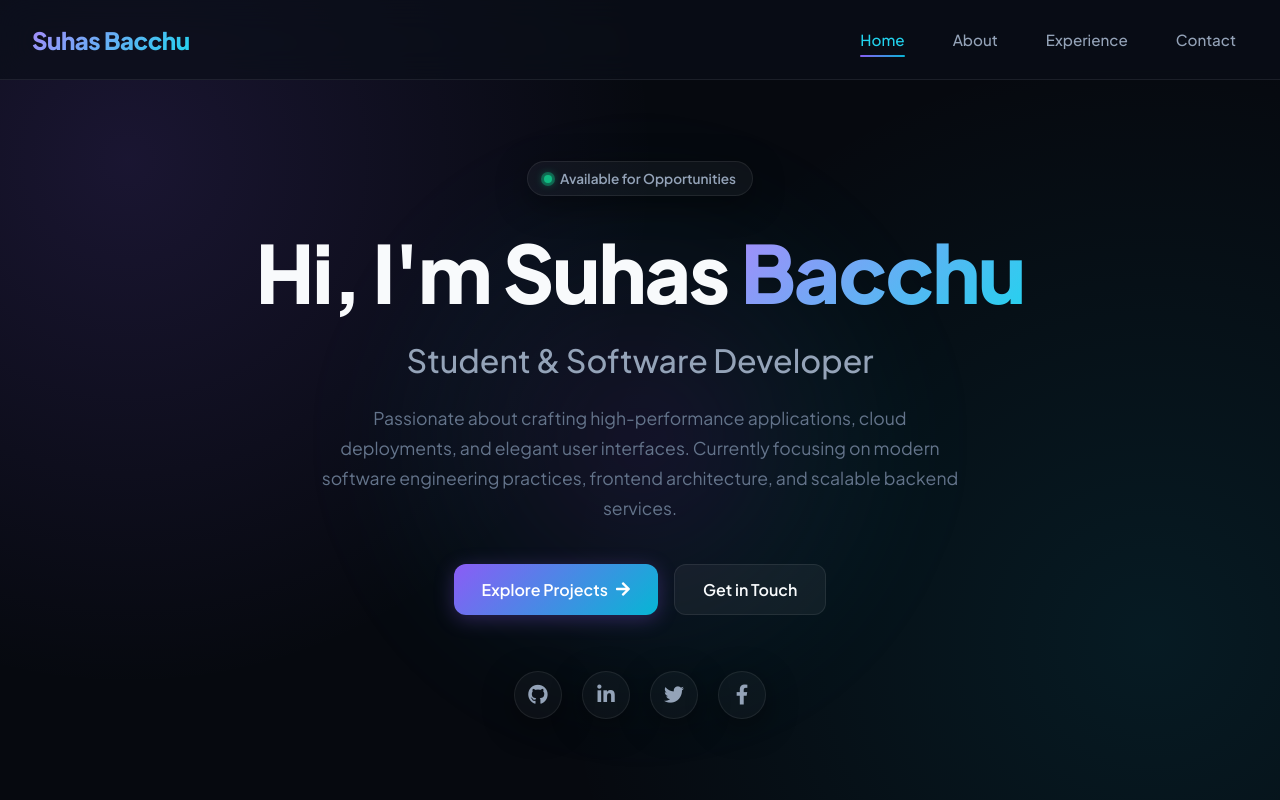
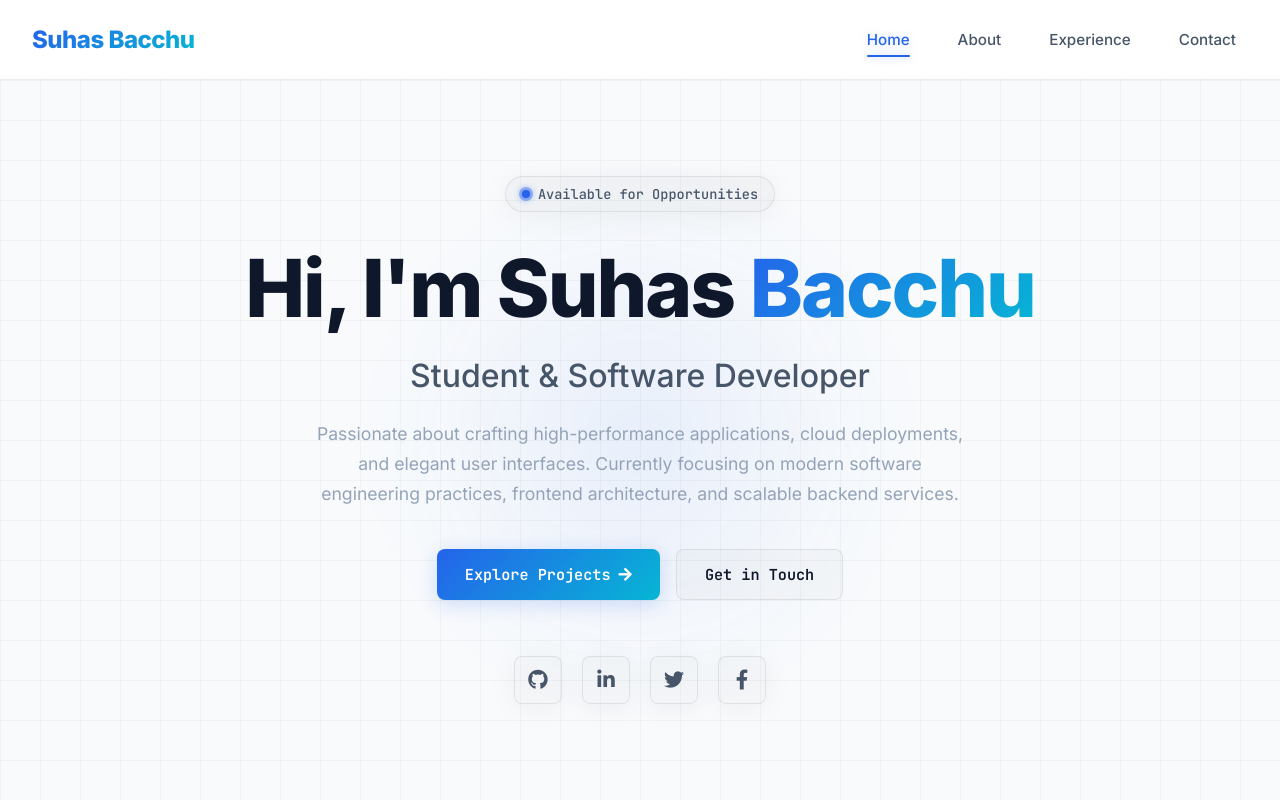
Before and after one commit to sbacchu/suhasbacchu.com, an Angular app: page / in a window 1280 px wide. Built offline with nearby package versions, Linux system fonts and the light colour scheme.

Commit message:
refactor: update typography to Inter and JetBrains Mono and standardize site-wide design tokens and animations

```diff
--- a/src/app/about/about.component.html
+++ b/src/app/about/about.component.html
@@ -3,7 +3,7 @@
     About <span class="gradient-text-span">Me</span>
   </h1>
 
-  <div class="about-grid">
+  <div class="about-grid fade-in-up">
     <!-- Left Column: Bio Card -->
     <div class="bio-card glass-card">
       <div class="avatar-monogram">SB</div>
--- a/src/app/contact/contact.component.html
+++ b/src/app/contact/contact.component.html
@@ -6,7 +6,7 @@
     Have an interesting project or a job opportunity? I'd love to chat. Reach out via email, phone, or copy my details below.
   </p>
 
-  <div class="contact-card glass-card">
+  <div class="contact-card glass-card fade-in-up">
     <!-- Email Item -->
     <div class="contact-item">
       <div class="contact-icon">
--- a/src/app/experience/experience.component.html
+++ b/src/app/experience/experience.component.html
@@ -3,7 +3,7 @@
     My <span class="gradient-text-span">Experience</span>
   </h1>
 
-  <div class="experience-grid">
+  <div class="experience-grid fade-in-up">
     <!-- Work Timeline Column -->
     <div class="timeline-section">
       <h2 class="section-title"><i class="fas fa-briefcase"></i> Work History</h2>
--- a/src/app/home/home.component.html
+++ b/src/app/home/home.component.html
@@ -1,6 +1,6 @@
 <div class="hero-container">
   <div class="glowing-bg"></div>
-  <div class="hero-content">
+  <div class="hero-content fade-in-up">
     <div class="badge">
       <span class="pulse"></span> Available for Opportunities
     </div>
--- a/src/app/home/home.component.scss
+++ b/src/app/home/home.component.scss
@@ -16,7 +16,7 @@
   transform: translate(-50%, -50%);
   width: 600px;
   height: 600px;
-  background: radial-gradient(circle, rgba(139, 92, 246, 0.12) 0%, rgba(6, 182, 212, 0.04) 50%, transparent 70%);
+  background: radial-gradient(circle, rgba(37, 99, 235, 0.08) 0%, transparent 60%);
   z-index: 1;
   pointer-events: none;
   filter: blur(40px);
@@ -32,17 +32,17 @@
   align-items: center;
 }
 
-// Badge
 .badge {
   display: inline-flex;
   align-items: center;
   gap: 0.5rem;
   padding: 0.5rem 1rem;
-  background: rgba(255, 255, 255, 0.04);
+  background: rgba(0, 0, 0, 0.03);
   border: var(--border-glass);
   border-radius: 9999px;
+  font-family: var(--font-mono);
   font-size: 0.85rem;
-  font-weight: 600;
+  font-weight: 500;
   color: var(--color-text-secondary);
   margin-bottom: 2rem;
   box-shadow: var(--shadow-glass);
@@ -51,10 +51,10 @@
     display: inline-block;
     width: 8px;
     height: 8px;
-    background-color: #10b981; // Green pulse
+    background-color: var(--color-primary); // Neon pulse
     border-radius: 50%;
     position: relative;
-    box-shadow: 0 0 8px #10b981;
+    box-shadow: 0 0 8px var(--color-primary);
 
     &::after {
       content: '';
@@ -126,31 +126,32 @@
     align-items: center;
     gap: 0.5rem;
     padding: 0.875rem 1.75rem;
-    font-size: 1rem;
+    font-family: var(--font-mono);
+    font-size: 0.95rem;
     font-weight: 600;
-    border-radius: var(--radius-md);
+    border-radius: var(--radius-sm);
     text-decoration: none;
     transition: var(--transition-smooth);
     cursor: pointer;
 
     &.btn-primary {
       background: var(--gradient-accent);
-      color: #fff;
-      box-shadow: 0 4px 20px rgba(139, 92, 246, 0.3);
+      color: #ffffff;
+      box-shadow: 0 4px 20px rgba(37, 99, 235, 0.2);
 
       &:hover {
         transform: translateY(-2px);
-        box-shadow: 0 6px 24px rgba(139, 92, 246, 0.5);
+        box-shadow: 0 6px 24px rgba(37, 99, 235, 0.35);
       }
     }
 
     &.btn-secondary {
-      background: rgba(255, 255, 255, 0.05);
+      background: rgba(0, 0, 0, 0.02);
       color: var(--color-text-primary);
       border: var(--border-glass);
 
       &:hover {
-        background: rgba(255, 255, 255, 0.1);
+        background: rgba(0, 0, 0, 0.05);
         transform: translateY(-2px);
       }
     }
@@ -168,8 +169,8 @@
     justify-content: center;
     width: 48px;
     height: 48px;
-    border-radius: 50%;
-    background: rgba(255, 255, 255, 0.03);
+    border-radius: var(--radius-sm);
+    background: rgba(0, 0, 0, 0.02);
     border: var(--border-glass);
     color: var(--color-text-secondary);
     font-size: 1.25rem;
@@ -178,10 +179,11 @@
     box-shadow: var(--shadow-glass);
 
     &:hover {
-      background: rgba(255, 255, 255, 0.08);
-      color: var(--color-secondary);
+      background: rgba(37, 99, 235, 0.05);
+      color: var(--color-primary);
+      border: var(--border-glow);
       transform: translateY(-4px);
-      box-shadow: 0 6px 20px rgba(6, 182, 212, 0.2);
+      box-shadow: var(--shadow-glow);
     }
   }
 }
--- a/src/index.html
+++ b/src/index.html
@@ -16,7 +16,7 @@
     />
     <link rel="preconnect" href="https://fonts.googleapis.com">
     <link rel="preconnect" href="https://fonts.gstatic.com" crossorigin>
-    <link href="https://fonts.googleapis.com/css2?family=Plus+Jakarta+Sans:wght@300;400;500;600;700;800&family=Fira+Code:wght@400;500&display=swap" rel="stylesheet">
+    <link href="https://fonts.googleapis.com/css2?family=Inter:wght@300;400;500;600;700;800&family=JetBrains+Mono:wght@400;500;600;700&display=swap" rel="stylesheet">
     <link href="https://fonts.googleapis.com/icon?family=Material+Icons" rel="stylesheet">
 </head>
   <body>
--- a/src/styles.scss
+++ b/src/styles.scss
@@ -27,26 +27,29 @@ $SuhasPortfolioWebsite-theme: mat-light-theme($SuhasPortfolioWebsite-primary, $S
 @include angular-material-theme($SuhasPortfolioWebsite-theme);
 
 :root {
-  --font-sans: 'Plus Jakarta Sans', -apple-system, BlinkMacSystemFont, 'Segoe UI', Roboto, sans-serif;
-  --font-mono: 'Fira Code', monospace;
+  --font-sans: 'Inter', -apple-system, BlinkMacSystemFont, 'Segoe UI', Roboto, sans-serif;
+  --font-mono: 'JetBrains Mono', monospace;
 
-  --color-bg-primary: #0b0f19;
-  --color-bg-secondary: #06090f;
-  --color-bg-card: rgba(17, 24, 39, 0.65);
+  --color-bg-primary: #f8fafc;
+  --color-bg-secondary: #ffffff;
+  --color-bg-card: rgba(255, 255, 255, 0.8);
 
-  --color-text-primary: #f8fafc;
-  --color-text-secondary: #94a3b8;
-  --color-text-muted: #64748b;
+  --color-text-primary: #0f172a;
+  --color-text-secondary: #475569;
+  --color-text-muted: #94a3b8;
 
-  --color-primary: #8b5cf6;
-  --color-secondary: #06b6d4;
-  --color-accent-glow: rgba(139, 92, 246, 0.15);
+  --color-primary: #2563eb; /* Vibrant Blue */
+  --color-secondary: #06b6d4; /* Cyan */
+  --color-accent-glow: rgba(37, 99, 235, 0.15);
 
   --gradient-accent: linear-gradient(135deg, var(--color-primary) 0%, var(--color-secondary) 100%);
-  --gradient-text: linear-gradient(135deg, #a78bfa 0%, #22d3ee 100%);
+  --gradient-text: linear-gradient(135deg, #2563eb 0%, #06b6d4 100%);
 
-  --border-glass: 1px solid rgba(255, 255, 255, 0.08);
-  --shadow-glass: 0 8px 32px 0 rgba(0, 0, 0, 0.4);
+  --border-glass: 1px solid rgba(0, 0, 0, 0.08);
+  --border-glow: 1px solid rgba(37, 99, 235, 0.3);
+  --shadow-glass: 0 4px 30px rgba(0, 0, 0, 0.05);
+  --shadow-glow: 0 8px 30px rgba(37, 99, 235, 0.15);
+
   --radius-lg: 20px;
   --radius-md: 12px;
   --radius-sm: 8px;
@@ -69,12 +72,30 @@ html, body {
 }
 
 body {
+  background-color: var(--color-bg-primary);
   background-image:
-    radial-gradient(circle at 10% 20%, var(--color-accent-glow) 0%, transparent 40%),
-    radial-gradient(circle at 90% 80%, rgba(6, 182, 212, 0.1) 0%, transparent 45%);
+    linear-gradient(to right, rgba(0, 0, 0, 0.03) 1px, transparent 1px),
+    linear-gradient(to bottom, rgba(0, 0, 0, 0.03) 1px, transparent 1px);
+  background-size: 40px 40px;
   background-attachment: fixed;
   -webkit-font-smoothing: antialiased;
   -moz-osx-font-smoothing: grayscale;
+}
+
+/* Global Animations */
+.fade-in-up {
+  animation: fadeInUp 0.6s cubic-bezier(0.16, 1, 0.3, 1) forwards;
+}
+
+@keyframes fadeInUp {
+  from {
+    opacity: 0;
+    transform: translateY(20px);
+  }
+  to {
+    opacity: 1;
+    transform: translateY(0);
+  }
 }
 
 // Custom Scrollbar
@@ -82,14 +103,14 @@ body {
   width: 8px;
 }
 ::-webkit-scrollbar-track {
-  background: var(--color-bg-secondary);
+  background: #f1f5f9;
 }
 ::-webkit-scrollbar-thumb {
-  background: rgba(255, 255, 255, 0.1);
+  background: #cbd5e1;
   border-radius: 4px;
 }
 ::-webkit-scrollbar-thumb:hover {
-  background: var(--gradient-accent);
+  background: #94a3b8;
 }
 
 // Header / Navbar Styling
@@ -99,7 +120,7 @@ body {
   left: 0;
   right: 0;
   height: 80px;
-  background: rgba(11, 15, 25, 0.7);
+  background: rgba(255, 255, 255, 0.9);
   backdrop-filter: blur(16px);
   -webkit-backdrop-filter: blur(16px);
   border-bottom: var(--border-glass);
@@ -141,11 +162,12 @@ body {
 
     &:hover {
       color: var(--color-text-primary);
-      background: rgba(255, 255, 255, 0.05);
+      background: rgba(0, 0, 0, 0.03);
     }
 
     &.active {
-      color: #22d3ee;
+      color: var(--color-primary);
+      text-shadow: 0 0 10px rgba(37, 99, 235, 0.2);
       &::after {
         content: '';
         position: absolute;
@@ -153,7 +175,8 @@ body {
         left: 0.75rem;
         right: 0.75rem;
         height: 2px;
-        background: var(--gradient-accent);
+        background: var(--color-primary);
+        box-shadow: 0 0 8px rgba(37, 99, 235, 0.4);
         border-radius: 2px;
       }
     }
@@ -207,7 +230,7 @@ body {
     justify-content: center;
     width: 100%;
     height: 100vh;
-    background: rgba(6, 9, 15, 0.95);
+    background: rgba(255, 255, 255, 0.98);
     backdrop-filter: blur(20px);
     -webkit-backdrop-filter: blur(20px);
     right: -100%;
```
Also changed, not shown: src/app/about/about.component.scss (+31 -21 lines), src/app/contact/contact.component.scss (+15 -13 lines), src/app/experience/experience.component.scss (+33 -27 lines).
